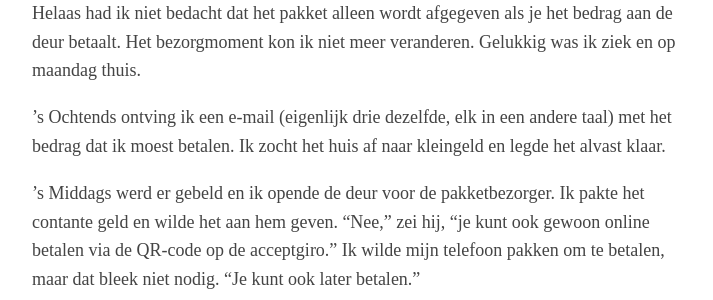
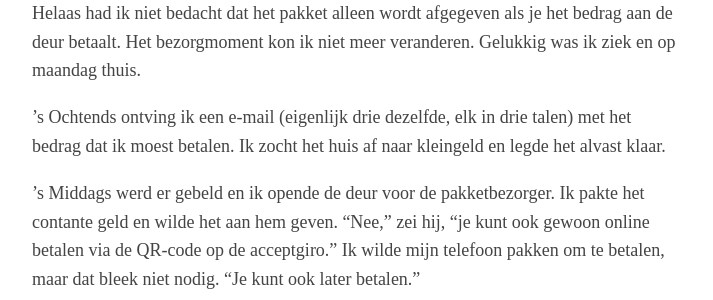
Before and after one commit to Roald87/roaldin.ch, a Jekyll site: the page built from _posts/2023-01-18-douanekosten-2.md, in a window 1280 px wide. Shown: the part 453-753 px from the top of the page, without its empty margins (283-996 px from the left). Built offline with Jekyll 4.4.1, drawn with Linux system fonts in a browser that asks for light colours; comment, search, counter and statistics services are not loaded.

Commit message:
undo spelling suggestion

```diff
--- a/_posts/2023-01-18-douanekosten-2.md
+++ b/_posts/2023-01-18-douanekosten-2.md
@@ -9,7 +9,7 @@ Deze keer was het van een andere pakketdienst. Ze stuurden eerst een e-mail met
 
 Helaas had ik niet bedacht dat het pakket alleen wordt afgegeven als je het bedrag aan de deur betaalt. Het bezorgmoment kon ik niet meer veranderen. Gelukkig was ik ziek en op maandag thuis.
 
-'s Ochtends ontving ik een e-mail (eigenlijk drie dezelfde, elk in een andere taal) met het bedrag dat ik moest betalen. Ik zocht het huis af naar kleingeld en legde het alvast klaar.
+'s Ochtends ontving ik een e-mail (eigenlijk drie dezelfde, elk in drie talen) met het bedrag dat ik moest betalen. Ik zocht het huis af naar kleingeld en legde het alvast klaar.
 
 's Middags werd er gebeld en ik opende de deur voor de pakketbezorger. Ik pakte het contante geld en wilde het aan hem geven. "Nee," zei hij, "je kunt ook gewoon online betalen via de QR-code op de acceptgiro." Ik wilde mijn telefoon pakken om te betalen, maar dat bleek niet nodig. "Je kunt ook later betalen."
 
```
